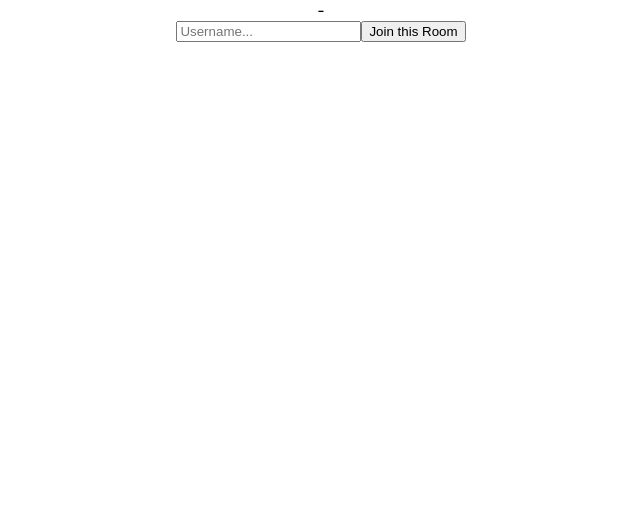
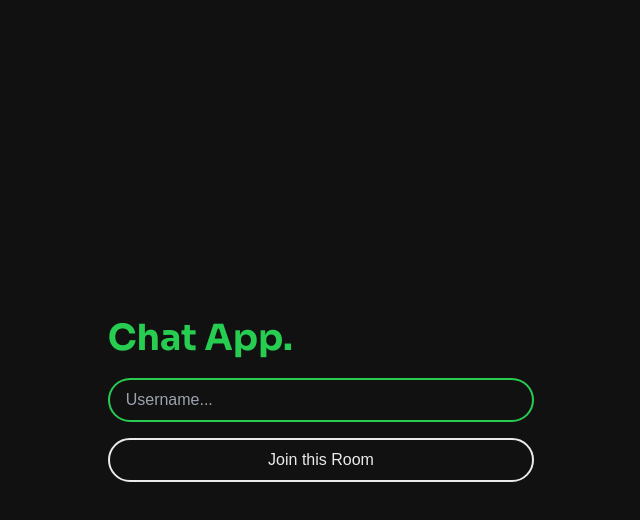
Before and after one commit to JoachimHamraoui/chat-app, a React (Create React App) app in the folder client/: page / in a window 1280 px wide. Shown: the top 520 px of the page, without its empty margins (319-959 px from the left). Built offline with nearby package versions, Linux system fonts and the light colour scheme; no server answers.

Commit message:
feature(chat): basic styling for chat messages

```diff
--- a/client/package.json
+++ b/client/package.json
@@ -35,5 +35,8 @@
       "last 1 firefox version",
       "last 1 safari version"
     ]
+  },
+  "devDependencies": {
+    "tailwindcss": "^3.3.5"
   }
 }
--- a/client/src/App.css
+++ b/client/src/App.css
@@ -1,31 +1,13 @@
-.App {
-  text-align: center;
+@import url('https://fonts.googleapis.com/css2?family=Montserrat:wght@200;300;400;600&family=Sora:wght@500;700&display=swap');
+
+:root {
+  --primary-color: #29CF52;
 }
 
-.App-logo {
-  height: 40vmin;
-  pointer-events: none;
-}
 
-@media (prefers-reduced-motion: no-preference) {
-  .App-logo {
-    animation: App-logo-spin infinite 20s linear;
-  }
-}
-
-.App-header {
-  background-color: #282c34;
-  min-height: 100vh;
-  display: flex;
-  flex-direction: column;
-  align-items: center;
-  justify-content: center;
-  font-size: calc(10px + 2vmin);
-  color: white;
-}
-
-.App-link {
-  color: #61dafb;
+::selection {
+  background-color: var(--primary-color);
+ color: #111111;
 }
 
 .sent-message {
@@ -37,12 +19,3 @@
   background-color: #FFFFFF;
   /* Other styles for received messages */
 }
-
-@keyframes App-logo-spin {
-  from {
-    transform: rotate(0deg);
-  }
-  to {
-    transform: rotate(360deg);
-  }
-}
--- a/client/src/App.js
+++ b/client/src/App.js
@@ -40,13 +40,16 @@ function App() {
 
   return (
 
-    <div className="App">
-      -{!showChat && (
-        <div>
+    <div className='w-full h-screen bg-black'>
+        <div className='w-4/12 h-screen flex items-center m-auto'>
+        {!showChat && (
+          <div className='w-full flex flex-col'>
+            <h1 className='font-display font-semibold text-green text-4xl mb-5'>Chat App.</h1>
             <input
               placeholder="Username..."
               ref={ref1}
               onChange={handleUsernameChange}
+              className='bg-black border-2 border-green px-4 py-2 rounded-3xl font-mont focus:outline-none focus:shadow-outline text-white mb-4'
               />
             {/* <input
               placeholder="Room..."
@@ -56,9 +59,10 @@ function App() {
               }}
               hidden
             /> */}
-        <button onClick={joinRoom}> Join this Room </button>
+            <button onClick={joinRoom} className='bg-black border-2 border-white px-4 py-2 rounded-3xl font-mont font-semi focus:outline-none focus:shadow-outline text-white transition-bg duration-300 hover:bg-white hover:text-black'> Join this Room </button>
           </div>
       )}
+        </div>
 
       {showChat && <Chat room={room} username={username} socket={socket} />}
       {/* {showChat && <button onClick={leaveRoom}> Leave Room </button>} */}
--- a/client/src/index.css
+++ b/client/src/index.css
@@ -1,13 +1,3 @@
-body {
-  margin: 0;
-  font-family: -apple-system, BlinkMacSystemFont, 'Segoe UI', 'Roboto', 'Oxygen',
-    'Ubuntu', 'Cantarell', 'Fira Sans', 'Droid Sans', 'Helvetica Neue',
-    sans-serif;
-  -webkit-font-smoothing: antialiased;
-  -moz-osx-font-smoothing: grayscale;
-}
-
-code {
-  font-family: source-code-pro, Menlo, Monaco, Consolas, 'Courier New',
-    monospace;
-}
+@tailwind base;
+@tailwind components;
+@tailwind utilities;
--- /dev/null
+++ b/client/tailwind.config.js
@@ -0,0 +1,39 @@
+/** @type {import('tailwindcss').Config} */
+module.exports = {
+  content: [
+    "./index.html",
+    "./src/**/*.{js,ts,jsx,tsx}",
+  ],
+  theme: {
+    extend: {
+    },
+    colors: {
+      'green': '#2be95ade',
+      'white': '#EBEBEB',
+      'black': '#111111',
+      'grey': '#606060'
+    },
+    screens: {
+      'sm': '360px',
+
+      'md': '768px',
+      // => @media (min-width: 768px) { ... }
+
+      'lg': '1024px',
+      // => @media (min-width: 1024px) { ... }
+
+      'xl': '1280px',
+      // => @media (min-width: 1280px) { ... }
+
+      '2xl': '1536px',
+      // => @media (min-width: 1536px) { ... }
+
+      '3xl': '3000px'
+    },
+    fontFamily: {
+      display: ['Sora', 'sans-serif'],
+      mont: ['Montserret', 'sans-serif']
+    },
+  },
+  plugins: [],
+}
```
Also changed, not shown: 1 other file (tests, documents, lock files or other folders). Lines whose indentation alone changed are shown as unchanged.
